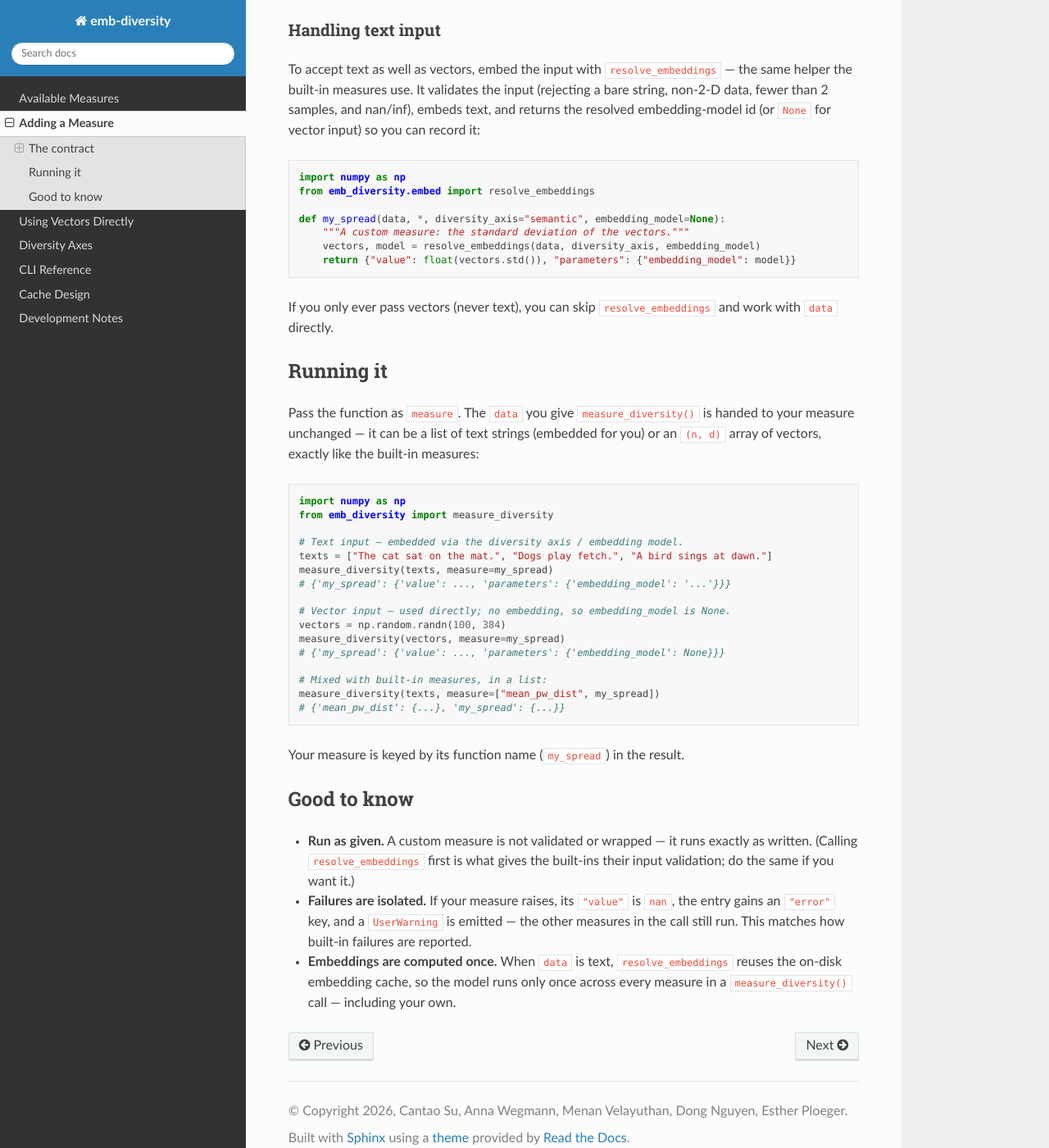
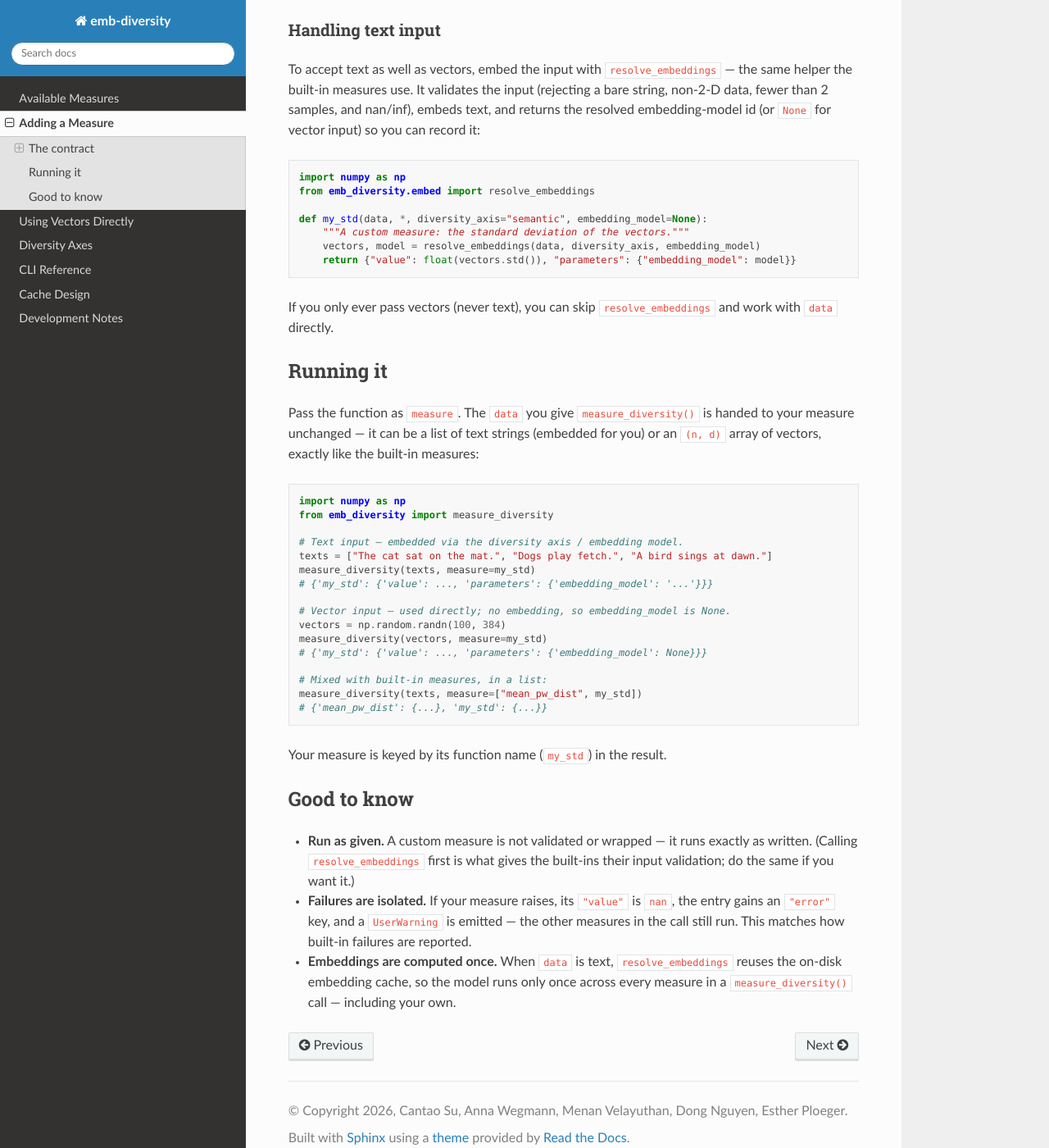
Before and after one commit to nlpsoc/emb-diversity, a Sphinx documentation site: the page built from docs/source/user-guide/adding-a-measure.md, in a window 1280 px wide and 1400 px high, scrolled down 612 px. Shown: the whole window at 82% size. Built offline with Sphinx 7.4.7 and the Read the Docs theme 3.1.0, drawn with Linux system fonts in a browser that asks for light colours; pages that are not in the unit, such as notebooks, are missing from menus.

Commit message:
docs: rename the example custom measure to my_std
Co-Authored-By: Claude Opus 4.8 (1M context) <noreply@anthropic.com>

````diff
--- a/docs/source/user-guide/adding-a-measure.md
+++ b/docs/source/user-guide/adding-a-measure.md
@@ -33,7 +33,7 @@ the resolved embedding-model id (or `None` for vector input) so you can record i
 import numpy as np
 from emb_diversity.embed import resolve_embeddings
 
-def my_spread(data, *, diversity_axis="semantic", embedding_model=None):
+def my_std(data, *, diversity_axis="semantic", embedding_model=None):
     """A custom measure: the standard deviation of the vectors."""
     vectors, model = resolve_embeddings(data, diversity_axis, embedding_model)
     return {"value": float(vectors.std()), "parameters": {"embedding_model": model}}
@@ -54,20 +54,20 @@ from emb_diversity import measure_diversity
 
 # Text input — embedded via the diversity axis / embedding model.
 texts = ["The cat sat on the mat.", "Dogs play fetch.", "A bird sings at dawn."]
-measure_diversity(texts, measure=my_spread)
-# {'my_spread': {'value': ..., 'parameters': {'embedding_model': '...'}}}
+measure_diversity(texts, measure=my_std)
+# {'my_std': {'value': ..., 'parameters': {'embedding_model': '...'}}}
 
 # Vector input — used directly; no embedding, so embedding_model is None.
 vectors = np.random.randn(100, 384)
-measure_diversity(vectors, measure=my_spread)
-# {'my_spread': {'value': ..., 'parameters': {'embedding_model': None}}}
+measure_diversity(vectors, measure=my_std)
+# {'my_std': {'value': ..., 'parameters': {'embedding_model': None}}}
 
 # Mixed with built-in measures, in a list:
-measure_diversity(texts, measure=["mean_pw_dist", my_spread])
-# {'mean_pw_dist': {...}, 'my_spread': {...}}
+measure_diversity(texts, measure=["mean_pw_dist", my_std])
+# {'mean_pw_dist': {...}, 'my_std': {...}}
 ```
 
-Your measure is keyed by its function name (`my_spread`) in the result.
+Your measure is keyed by its function name (`my_std`) in the result.
 
 ## Good to know
 
````
